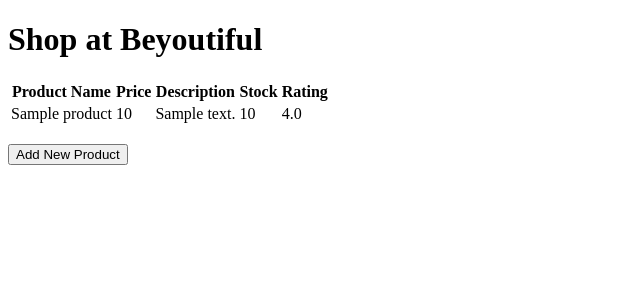
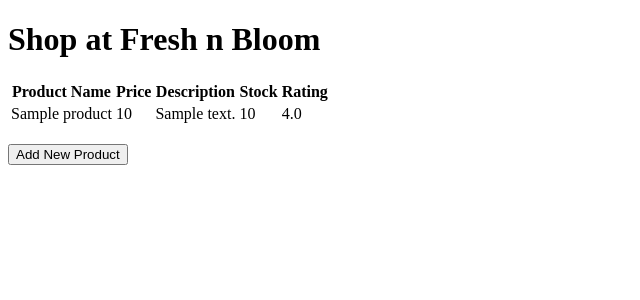
Before and after one commit to anggunsdewi/eshop, a Django app: page / in a window 1280 px wide. Shown: the top 300 px of the page, without its empty margins (0-640 px from the left). Run offline with Django 5.2, Linux system fonts and the light colour scheme; tables that the repository leaves empty hold one stand-in row (values such as "Sample post").

Commit message:
edit readme

```diff
--- a/main/templates/main.html
+++ b/main/templates/main.html
@@ -1,9 +1,9 @@
 {% extends 'base.html' %}
 {% block content %}
-<h1>Shop at Beyoutiful</h1>
+<h1>Shop at Fresh n Bloom</h1>
 
 {% if not product_entries %}
-<p>Belum ada data product pada Beyoutiful.</p>
+<p>Belum ada data product pada Fresh n Bloom.</p>
 {% else %}
 <table>
   <tr>
```
Also changed, not shown: README.md, image-1.png (added), image-2.png (added), image-3.png (added), image-4.png (added).
